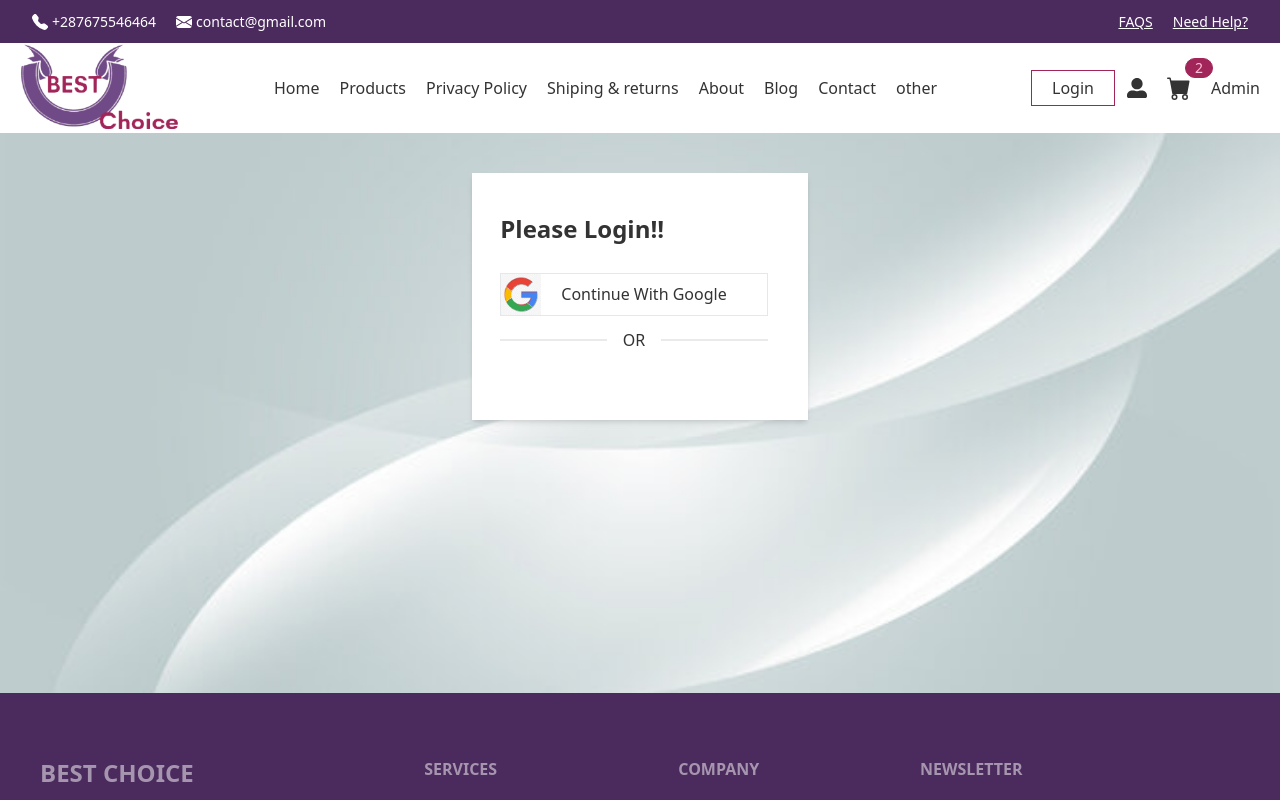
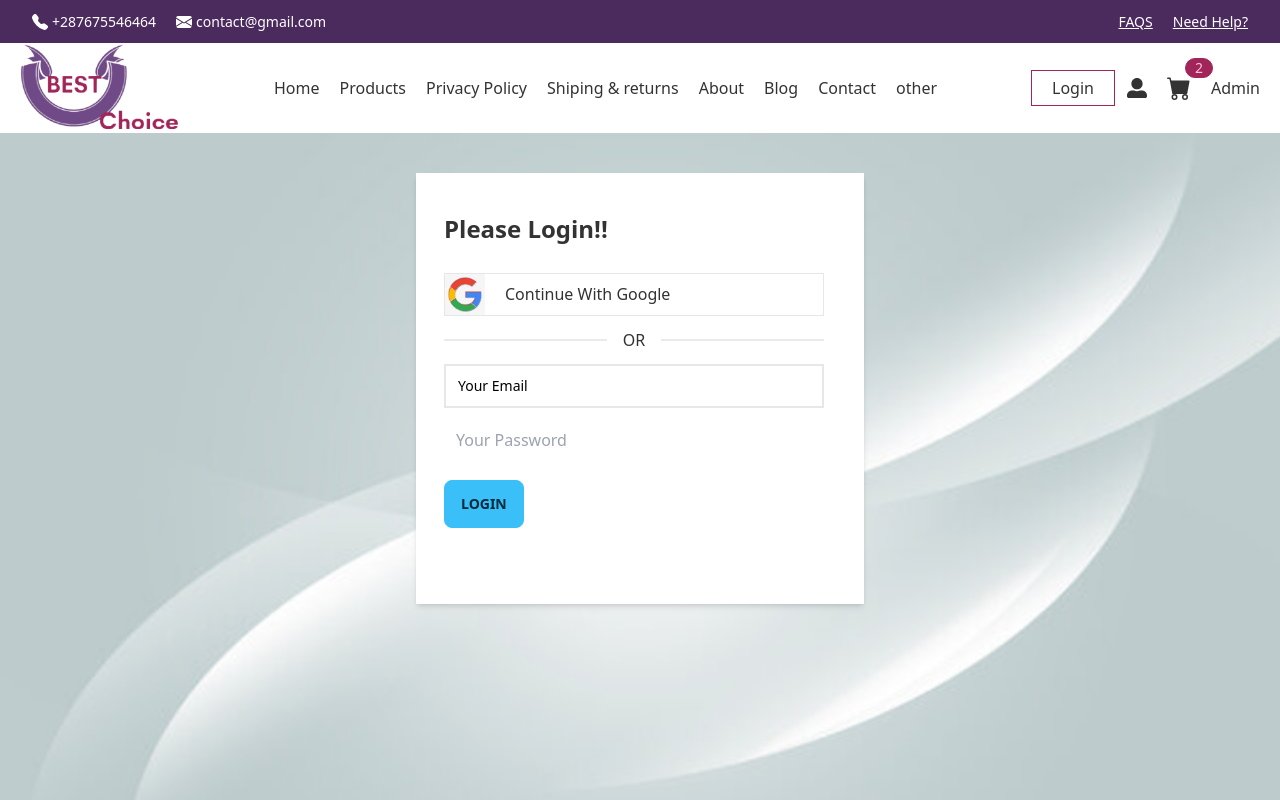
Before and after one commit to anishazahan/Best-Choice, a React (Create React App) app: page /login in a window 1280 px wide. Shown: the top 800 px of the page. Built offline with nearby package versions, Linux system fonts and the light colour scheme; no server answers.

Commit message:
email form valid

```diff
--- a/src/Authentication/Login/Login.css
+++ b/src/Authentication/Login/Login.css
@@ -3,6 +3,6 @@
     background-position: center;
     background-repeat: no-repeat;
     background-size: cover;
-    min-height: 70vh;
+    min-height: 90vh;
     width: 100%;
 }
--- a/src/Authentication/Login/Login.js
+++ b/src/Authentication/Login/Login.js
@@ -3,21 +3,101 @@ import auth from '../../firebase.init';
 import './Login.css'
 import { useSignInWithGoogle } from 'react-firebase-hooks/auth';
 import googleIcon from '../../assets/googleIcon.png'
+import { useForm } from "react-hook-form";
 
 const Login = () => {
     const [signInWithGoogle, user, loading, error] = useSignInWithGoogle(auth);
+    const {
+        register,
+        formState: { errors },
+        handleSubmit,
+      } = useForm();
+
+    const onSubmit = data =>{
+        if(errors){
+
+            console.log(errors)
+        }
+
+    };
+
 
   return (
     <>
         <div className="login-background relative flex justify-center">
-                <div className="login-box bg-white absolute shadow-md pt-10 mt-10 pl-7 pr-10 pb-14">
+                <div className="login-box bg-white absolute shadow-md pt-10 mt-10 pl-7 pr-10 pb-14 w-[35%]">
                     <h2 className='text-2xl font-semibold mb-7'>Please Login!!</h2>
                     <div onClick={() => signInWithGoogle()} className="border flex">
                     <img className='w-10' src={googleIcon} alt="" />
                     <button className='py-2 pr-10 pl-5 font-medium'> Continue With Google</button>
                     </div>
                     <div className="divider">OR</div>
-                </div>
+
+                    <form className='w-full' onSubmit={handleSubmit(onSubmit)}>
+
+     <input
+       type="email"
+       className=" pl-3 py-[10px] placeholder-black form-control w-full bg-transparent border border-2 outline-none text-sm text-black font-medium mb-2 focus:border-secondary"
+       placeholder="Your Email"
+       {...register("email", {
+         required: {
+           value: true,
+           message: "Email must be Required",
+         },
+         pattern: {
+           value: /[a-z0-9]+@[a-z]+\.[a-z]{2,3}/,
+           message: "Enter Valid Email",
+         },
+       })}
+     />
+     <div className="mb-2">
+       {errors.email?.type === "required" && (
+         <p className="text-xs text-red-600 mb-2 ">
+           {errors.email.message}
+         </p>
+       )}
+       {errors.email?.type === "pattern" && (
+         <p className="text-xs text-red-600 mb-2 ">
+           {errors.email.message}
+         </p>
+       )}
+     </div>
+
+
+
+     <input
+       type="password"
+       className="form form-control py-2 pl-3 mt-3 "
+       placeholder="Your Password"
+       {...register("password", {
+         required: {
+           value: true,
+           message: "Password must be Required",
+         },
+         minLength: {
+           value: 6,
+           message: "Password must be min six character",
+         },
+       })}
+     />
+
+     <div className=" mb-2 ">
+       {errors.password?.type === "required" && (
+         <p className="font-medium text-danger mb-3 ">
+           {errors.password.message}
+         </p>
+       )}
+       {errors.password?.type === "minLength" && (
+         <p className="font-medium text-danger">
+           {errors.password.message}
+         </p>
+       )}
+     </div>
+
+
+  <input type="submit" value="Login" className="btn btn-info fw-bold px-4 py-2 mt-3 mb-5" />
+ </form>
+        </div>
         </div>
     </>
   )
```
